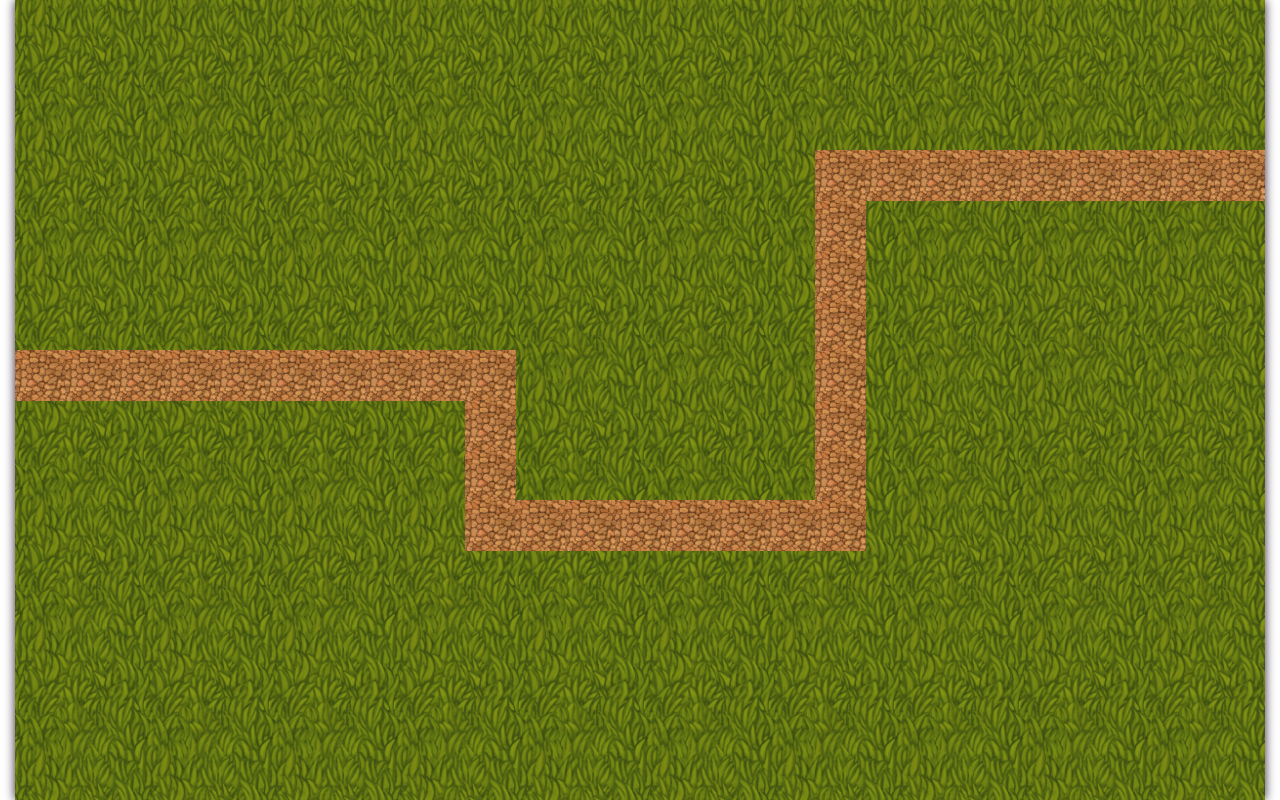
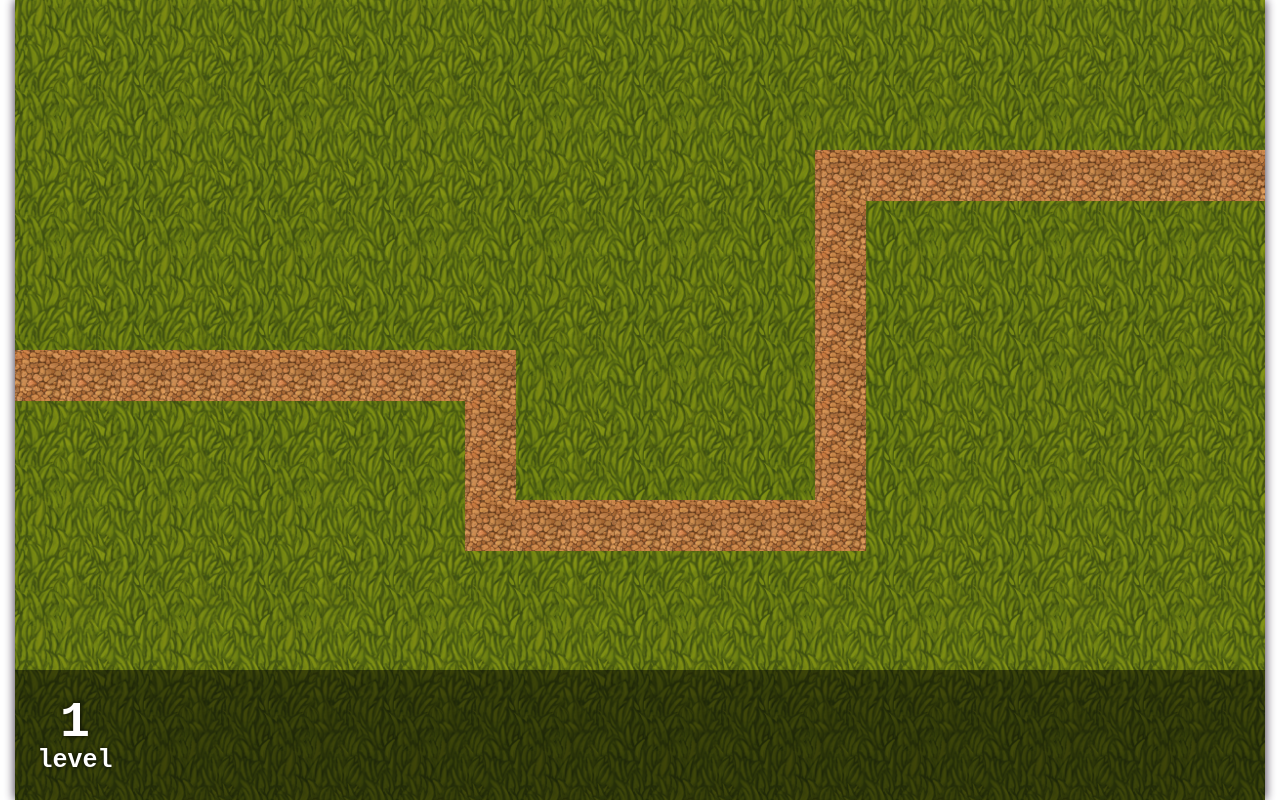
Before and after one commit to Seokky/vue-tower-defense, a Vue app: page / in a window 1280 px wide. Built offline with nearby package versions, Linux system fonts and the light colour scheme.

Commit message:
#4 close: level UI base

```diff
--- a/src/App.vue
+++ b/src/App.vue
@@ -5,6 +5,8 @@
       ref="canvas"
       :style="styles"
     />
+
+    <LevelUserInterface :level-number="levelNumber" />
   </div>
 </template>
 
@@ -17,8 +19,12 @@ import { canvas } from '@/classes/Canvas';
 import { painter } from '@/classes/Painter';
 import { levelDesigner } from '@/classes/LevelDesigner';
 
+import LevelUserInterface from '@/components/LevelUserInterface/LevelUserInterface.vue';
+
 export default Vue.extend({
-  name: 'App',
+  components: {
+    LevelUserInterface,
+  },
 
   data() {
     return {
--- a/src/classes/Canvas.ts
+++ b/src/classes/Canvas.ts
@@ -8,12 +8,16 @@ class Canvas {
   #state: TCanvasState = Vue.observable({
     el: null as HTMLCanvasElement | null,
     ctx: null as CanvasRenderingContext2D | null,
-    width: 0 as number,
-    height: 0 as number,
+    width: 0,
+    height: 0,
+    offsetTop: 0,
   });
 
   get el(): HTMLCanvasElement {
-    return this.#state.el! || { styles: {} };
+    return this.#state.el! || {
+      styles: {},
+      offsetTop: 0,
+    };
   }
 
   get context(): CanvasRenderingContext2D {
@@ -28,6 +32,10 @@ class Canvas {
     return this.#state.height;
   }
 
+  get offsetTop() {
+    return this.#state.offsetTop;
+  }
+
   get styles(): TCanvasStyles {
     return {
       width: `${this.width}px`,
@@ -39,6 +47,7 @@ class Canvas {
     this.setElement();
     this.setContext();
     await this.setSizes();
+    this.setOffsetTop();
 
     return Promise.resolve();
   }
@@ -88,6 +97,10 @@ class Canvas {
       resolve();
     });
   }
+
+  private setOffsetTop() {
+    this.#state.offsetTop = this.el.offsetTop;
+  }
 }
 
 const canvas = new Canvas();
--- /dev/null
+++ b/src/components/LevelUserInterface/LevelNumber.vue
@@ -0,0 +1,51 @@
+<template functional>
+  <div class="level-wrapper">
+    <div
+      class="level-value"
+      v-text="props.levelNumber"
+    />
+    <div
+      class="level-label"
+      v-text="'level'"
+    />
+  </div>
+</template>
+
+<script lang="ts">
+import Vue from 'vue';
+
+export default Vue.extend({
+  props: {
+    levelNumber: {
+      type: Number,
+      required: true,
+    },
+  },
+});
+</script>
+
+<style lang="scss" scoped>
+.level-wrapper {
+  width: 80px;
+  height: 100%;
+  display: flex;
+  justify-content: center;
+  align-items: center;
+  flex-direction: column;
+  font-size: 36px;
+  font-weight: bold;
+  font-family: monospace;
+  color: white;
+  text-shadow: 0 0 4px #000;
+  position: relative;
+
+  @media screen and (min-width: 1100px) {
+    font-size: 50px;
+    width: 120px;
+  }
+
+  .level-label {
+    font-size: 0.5em;
+  }
+}
+</style>
--- /dev/null
+++ b/src/components/LevelUserInterface/LevelUserInterface.vue
@@ -0,0 +1,55 @@
+<template>
+  <section
+    class="wrapper"
+    :style="styles"
+  >
+    <LevelNumber :level-number="levelNumber" />
+  </section>
+</template>
+
+<script lang="ts">
+import Vue from 'vue';
+import { canvas } from '@/classes/Canvas';
+import LevelNumber from './LevelNumber.vue';
+
+export default Vue.extend({
+  components: {
+    LevelNumber,
+  },
+
+  props: {
+    levelNumber: {
+      type: Number,
+      required: true,
+    },
+  },
+
+  computed: {
+    styles() {
+      return {
+        bottom: `${canvas.offsetTop}px`,
+        width: `${canvas.width}px`,
+      };
+    },
+  },
+});
+</script>
+
+<style lang="scss" scoped>
+.wrapper {
+  background: rgba(black, 0.5);
+  height: 60px;
+  position: absolute;
+  left: 0;
+  right: 0;
+  margin: auto;
+
+  @media screen and (min-width: 768px) {
+    height: 90px;
+  }
+
+  @media screen and (min-width: 1100px) {
+    height: 130px;
+  }
+}
+</style>
--- a/src/types/TCanvasState.ts
+++ b/src/types/TCanvasState.ts
@@ -3,4 +3,5 @@ export type TCanvasState = {
   ctx: CanvasRenderingContext2D | null;
   width: number;
   height: number;
+  offsetTop: number;
 }
```
